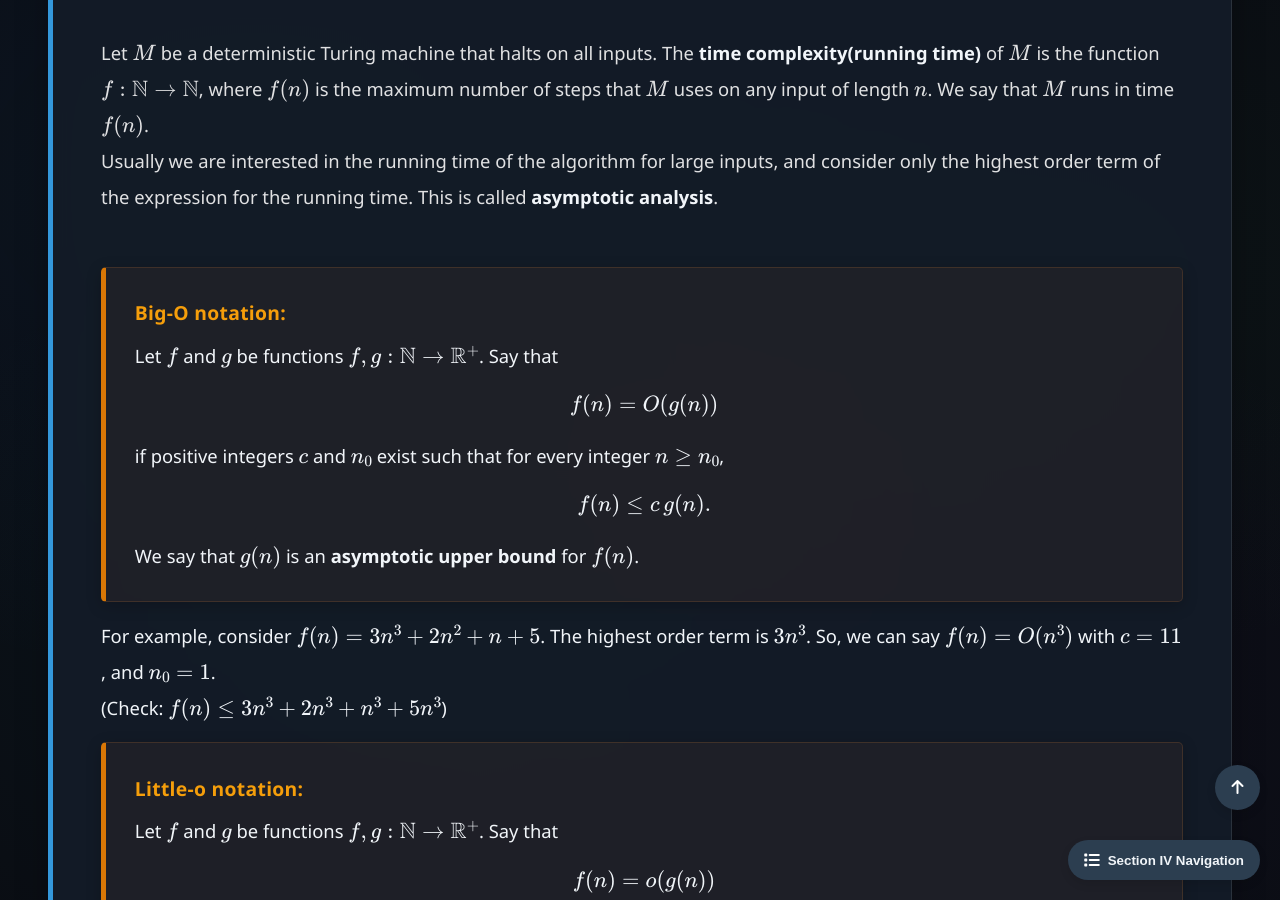
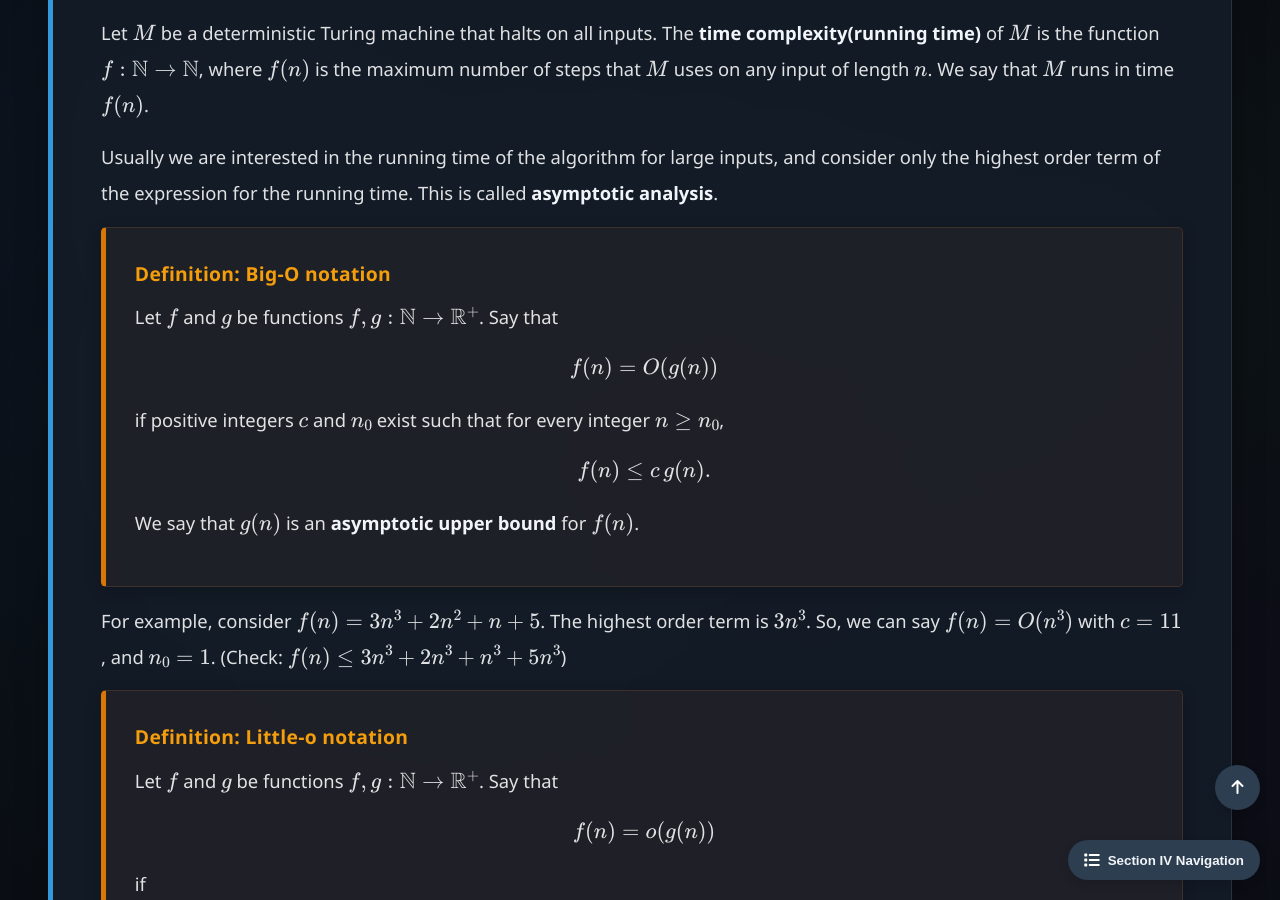
Before and after one commit to Yusukey01/yusukey01.github.io, a Jekyll site: the page built from Mathematics/Discrete/time_complexity.html, in a window 1280 px wide and 900 px high, scrolled down 847 px. Built offline with Jekyll 4.4.1, drawn with Linux system fonts in a browser that asks for light colours; some of the changed text lies outside the part shown.

Commit message:
fixed style, texts

```diff
--- a/Mathematics/Discrete/time_complexity.html
+++ b/Mathematics/Discrete/time_complexity.html
@@ -12,8 +12,7 @@ uses_python: true
         {% include learning_resource_schema.html topic_id=page.topic_id %}
 
         <div class="hero-section">
-            <h1 class="webpage-name">Time Complexity
-            </h1>
+            <h1 class="webpage-name">Time Complexity</h1>
         </div>
 
         {% include section_navigation.html %}
@@ -31,16 +30,20 @@ uses_python: true
                 <p>
                     Even if a problem is computationally solvable "in theory," it may not be solvable "in practice" if the solution requires
                     an excessive amount of time (or memory space, etc.).
-            <br><br>
+                </p>
+                <p>
                     Let \(M\) be a deterministic Turing machine that halts on all inputs. The <strong>time complexity(running time)</strong> of \(M\) is
                     the function \(f: \mathbb{N} \to \mathbb{N}\), where \(f(n)\) is the maximum number of steps that \(M\) uses on any input
                     of length \(n\). We say that \(M\) runs in time \(f(n)\).
-            <br>
+                </p>
+                <p>
                     Usually we are interested in the running time of the algorithm for large inputs, and consider only the highest order
                     term of the expression for the running time. This is called <strong>asymptotic analysis</strong>.
-            <br><br>
+                </p>
+
                 <div class="theorem">
-                <span class="theorem-title">Big-O notation: </span>
+                    <span class="theorem-title">Definition: Big-O notation</span>
+                    <p>
                         Let \(f\) and \(g\) be functions \(f, g: \mathbb{N} \to \mathbb{R}^+\). Say that
                         \[
                         f(n) = O (g(n))
@@ -50,13 +53,17 @@ uses_python: true
                         f(n) \leq c \, g(n).
                         \]
                         We say that \(g(n)\) is an <strong>asymptotic upper bound</strong> for \(f(n)\).
+                    </p>
                 </div>
+
+                <p>
                     For example, consider \(f(n) = 3n^3 + 2n^2 + n + 5\). The highest order term is \(3n^3\). So,
-            we can say \(f(n) = O(n^3)\) with \(c = 11\), and \(n_0 = 1\).
-            <br>
-            (Check: \(f(n) \leq 3n^3 + 2n^3 + n^3 + 5n^3\))
+                    we can say \(f(n) = O(n^3)\) with \(c = 11\), and \(n_0 = 1\). (Check: \(f(n) \leq 3n^3 + 2n^3 + n^3 + 5n^3\))
+                </p>
+
                 <div class="theorem">
-                <span class="theorem-title">Little-o notation: </span>
+                    <span class="theorem-title">Definition: Little-o notation</span>
+                    <p>
                         Let \(f\) and \(g\) be functions \(f, g: \mathbb{N} \to \mathbb{R}^+\). Say that
                         \[
                         f(n) = o (g(n))
@@ -69,7 +76,9 @@ uses_python: true
                         \[
                         \forall n \geq n_0, \, f(n) < c \, g(n).
                         \]
+                    </p>
                 </div>
+                <p>
                     Little-o notation is used when we want to express that one function grows strictly slower than another, whereas big-O
                     notation merely provides a (not necessarily tight) upper bound.
                 </p>
@@ -80,14 +89,17 @@ uses_python: true
                 <p>
                     Let \(t: \mathbb{N} \to \mathbb{R}^+\) be a function. Define the <strong>time complexity class</strong>,
                     \(\text{ TIME}(t(n))\), to be the collection of all languages that are decidable by an \(O(t(n))\) time Turing machine.
-            <br><br>
+                </p>
+                <p>
                     Consider the Turing machine algorithm, \(M_1\) for the language:
                     \[
                     A = \{0^k 1^k | k \geq 0\}.
                     \]
                     We define \(M_1\) as follows:
-            <br>
+                </p>
+                <p>
                     On input string \(w\):
+                </p>
                 <ol style="padding-left: 40px;">
                     <li>Scan across the tape and reject if a 0 is found to the right of a 1.</li>
                     <li>Repeat if both 0s and 1s remain on the tape.</li>
@@ -95,8 +107,9 @@ uses_python: true
                     <li>If 0s(1s) still remain after all the 1s(0s) have been crossed off, reject. Otherwise, if neither
                         0s nor 1s remain on the tape, accept. </li>
                 </ol>
-            <br>
+                <p>
                     The sample code for \(M_1\) is as follows:
+                </p>
                 <div class="code-container">
                     <div class="collapsible-section">
                         <button class="collapsible-btn">Show/Hide Code</button>
@@ -145,16 +158,23 @@ uses_python: true
                     <button class="run-button" onclick="runPythonCode(this)">Run Code</button>
                     <div class="python-output">
                 </div>
+
+                <p>
                     The running time is
                     \[
                     O(n) + \frac{n}{2}O(n) + O(n) = O(n^2).
                     \]
                     Then we can say that \(A \in \text{ TIME}(n^2)\). This class contains all languages that can be decided in
                     \(O(n^2)\) time.
-            <br><br>
+                </p>
+
+                <p>
                     We can improve \(M_1\). We define \(M_2\) as follows:
-            <br>
+                </p>
+
+                <p>
                     On input string \(w\):
+                </p>
                 <ol style="padding-left: 40px;">
                     <li>Scan across the tape and reject if a 0 is found to the right of a 1.</li>
                     <li>Repeat if some 0s and some 1s remain on the tape.</li>
@@ -162,11 +182,16 @@ uses_python: true
                     <li>Scan again across the tape, crossing off every other 0 starting with the first 0, and then crossing off every other 1 starting with the first 1.</li>
                     <li>If no 0s and no 1s remain on the tape accept. Otherwise, reject.</li>
                 </ol>
-            <br>
+
+                <p>
                     \(M_2\) has time complexity \(O(n) + (1 + \log n )O(n) + O(n) = O(n \log n)\). Moreover, if we introduce another tape,
                     time complexity becomes \(O(n)\), <strong>linear time</strong>.  We define \(M_3\) as follows:
-            <br>
+                </p>
+
+                <p>
                     On input string \(w\):
+                </p>
+
                 <ol style="padding-left: 40px;">
                     <li>Scan across Tape-1 and reject if a 0 is found to the right of a 1.</li>
                     <li>Scan across the 0s on Tape-1 until hit the first 1. At the same time, copy the 0s onto Tape-2</li>
@@ -174,8 +199,10 @@ uses_python: true
                         all 0s are crossed off before all the 1s are read, reject.</li>
                     <li>If all the 0s are crossed off, accept. If any 0s remain, reject.</li>
                 </ol>
-            <br>
+
+                <p>
                     The following code demonstrate actual runnning times of \(M_2\) and the <strong>two-tape Turing machine</strong>, \(M_3\).
+                </p>
                 <div class="code-container">
                     <div class="collapsible-section">
                         <button class="collapsible-btn">Show/Hide Code</button>
@@ -276,10 +303,12 @@ uses_python: true
                     <button class="run-button" onclick="runPythonCode(this)">Run Code</button>
                     <div class="python-output"></div>
                 </div>
+                <p>
                     In computability theory, \(M_1\), \(M_2\), and \(M_3\) are all equivalent, but in complexity theory,
                     the choice of model affects the time complexity of languages. In practice, it is hard to say that \(M_1\) and \(M_3\)
                     are the "same." In the code, we set \(n = 1,000,000\), which would be expensive for \(M_1\) that has time complexity \(O(n^2)\).
-            <br><br>
+                </p>
+                <p>
                     Note: Even though \(M_3\) has a theoretically better time complexity (O(n)), some practical factors can result in slower
                     execution on a webpage compared to \(M_2\) in the environment. (Run the code in your local environment. You will get better result.)
                     Also, depending on the implementation , practical runtimes can be worse than what theoretical complexities suggest.
@@ -293,10 +322,12 @@ uses_python: true
                 <p>
                     In fact, at most a square difference between the time complexity of problems measured on deterministic
                     single-tape Turing Machines and multitape Turing machines.
-            <br><br>
+                </p>
+                <p>
                     Formally, let \(t(n)\) be a function, where \(t(n) \geq n\). Then every \(t(n)\) time multitape Turing machine
                     has an eqivalent \(O(t^2(n))\) time sigle-tape Turing machine.
-            <br><br>
+                </p>
+                <p>
                     In practical programming, it is important to consider the <strong>polynomial</strong> differences between algorithms in
                     terms of running time. For example, the difference between \(O(n)\) and \(O(n^3)\) becomes critical as \(n\) grows larger.
                     For instance, if \(n = 1,000\), then \(n^3 = 1,000,000,000\). However, in complexity theory, we regard these polynomial
@@ -304,17 +335,22 @@ uses_python: true
                     equivalent</strong>. In contrast, \(2^{1000}\) quickly exceeds astronomical numbers, so <strong>exponential</strong> time
                     models represents a fundamentally harder computational challenge. Below, we define an important class of languages in
                     complexity theory:
+                </p>
                 <div class="theorem">
-                <span class="theorem-title">Class \(P\): </span>
+                    <span class="theorem-title">Definition: Class \(P\)</span>
+                    <p>
                         \(P\) is the class of languages that are decidable in polynomial time on a deterministic single-tape Turing
                         machine:
                         \[
                         P = \bigcup_k \text{ TIME}(n^k).
                         \]
                         When a proble is in \(P\), there is a method of solving it that runs in time \(n^k\) for some constant \(k\).
-                <br>
+                    </p>
+                    <p>
                         Note: In practice, the size of \(k\) does matter.
+                    </p>
                 </div>
+                <p>
                     We could say that P is mostly, corresponds to the class of problems that are realistically solvable on a modern computer.
                     We will revisit this topic after discussing graph theory more.
                 </p>
```
Also changed, not shown: Mathematics/Discrete/Eulerian.html (+19 -8 lines), Mathematics/Discrete/p_vs_np.html (+38 -15 lines), Mathematics/Discrete/turing_machine.html (+44 -22 lines). Lines whose indentation alone changed are shown as unchanged.
